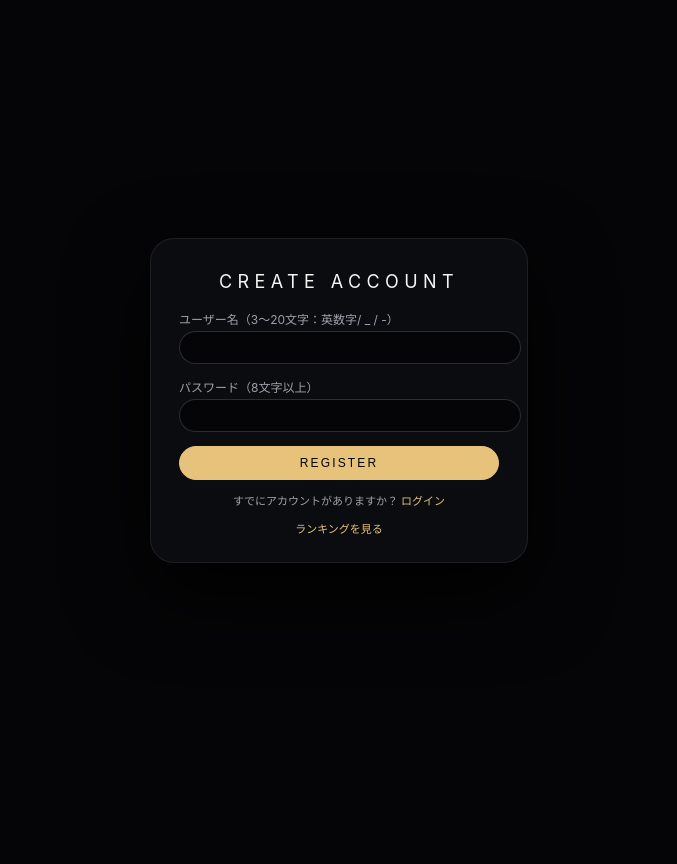
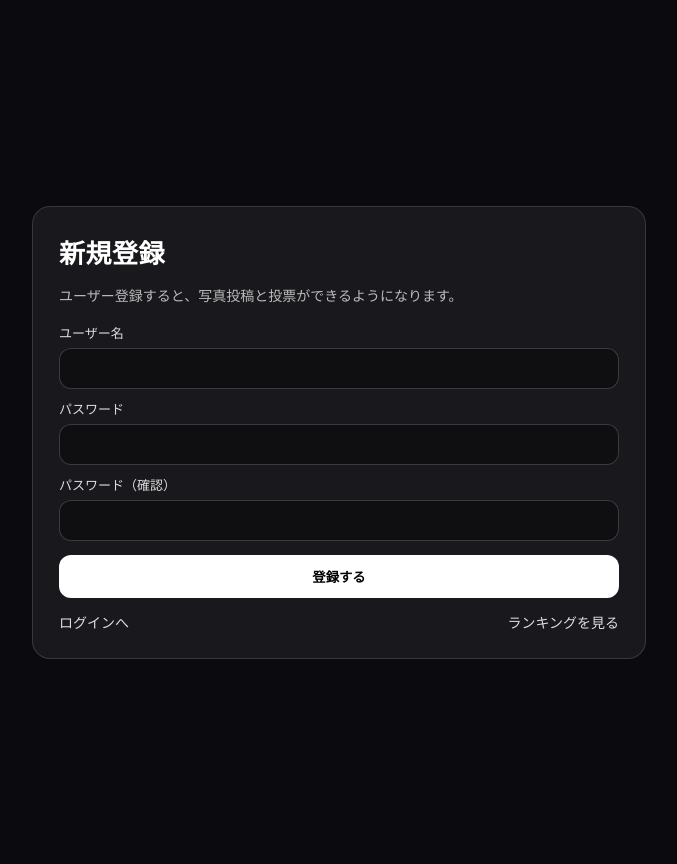
Before and after one commit to the-outfit-the/the-outfit, a Flask app: page /register in a window 1280 px wide. Shown: the whole page, without its empty margins (301-978 px from the left). Before the commit the page ends 563 px from the top, so only its background shows below. Run offline with Flask 3, Linux system fonts and the light colour scheme; data that the repository does not hold is empty; parts of the project's set-up code (start-up, migrations or seed data) failed here and were passed over.

Commit message:
Fix register template link url_for('index') instead of missing endpoint 'home'

```diff
--- a/templates/register.html
+++ b/templates/register.html
@@ -1,44 +1,56 @@
-<!DOCTYPE html>
+<!doctype html>
 <html lang="ja">
 <head>
-<meta charset="UTF-8">
+  <meta charset="utf-8" />
+  <meta name="viewport" content="width=device-width,initial-scale=1" />
   <title>The Outfit - Register</title>
   <style>
-body{margin:0;background:#050507;color:#f5f5f4;font-family:-apple-system,BlinkMacSystemFont,"Noto Sans JP",system-ui,sans-serif;display:flex;justify-content:center;align-items:center;min-height:100vh;}
-.card{background:#0b0c10;border-radius:24px;border:1px solid rgba(255,255,255,.08);box-shadow:0 30px 80px rgba(0,0,0,.9);padding:32px 28px 26px;width:320px;}
-.title{font-size:18px;letter-spacing:.3em;text-transform:uppercase;margin-bottom:18px;text-align:center;}
-label{font-size:12px;color:#a1a1aa;display:block;margin-bottom:4px;}
-input{width:100%;padding:8px 10px;border-radius:999px;border:1px solid rgba(255,255,255,.16);background:#050507;color:#f5f5f4;outline:none;font-size:13px;margin-bottom:14px;}
-button{width:100%;padding:9px 10px;border-radius:999px;border:1px solid #e6c27a;background:#e6c27a;color:#050507;font-size:12px;letter-spacing:.18em;text-transform:uppercase;cursor:pointer;}
-.sub{margin-top:12px;font-size:11px;color:#a1a1aa;text-align:center;}
-a{color:#e6c27a;text-decoration:none;}
-.flash{color:#f97373;font-size:11px;margin-bottom:8px;text-align:center;}
+    body{margin:0;font-family:system-ui,-apple-system,"Segoe UI",Roboto,"Noto Sans JP",sans-serif;background:#0b0b0f;color:#fff}
+    .wrap{min-height:100vh;display:grid;place-items:center;padding:32px}
+    .card{width:min(560px,92vw);background:rgba(255,255,255,.06);border:1px solid rgba(255,255,255,.14);border-radius:18px;padding:26px;backdrop-filter:blur(10px)}
+    h1{margin:0 0 14px;font-size:26px;letter-spacing:.02em}
+    .muted{color:rgba(255,255,255,.7);font-size:14px;margin:0 0 18px}
+    label{display:block;margin:10px 0 6px;color:rgba(255,255,255,.85);font-size:13px}
+    input{width:100%;box-sizing:border-box;padding:12px 12px;border-radius:12px;border:1px solid rgba(255,255,255,.18);background:rgba(0,0,0,.35);color:#fff;outline:none}
+    input:focus{border-color:rgba(255,255,255,.45)}
+    .btn{width:100%;margin-top:14px;padding:12px 14px;border-radius:12px;border:0;background:#fff;color:#000;font-weight:700;cursor:pointer}
+    .sub{display:flex;justify-content:space-between;gap:12px;margin-top:14px;font-size:14px}
+    .sub a{color:rgba(255,255,255,.85);text-decoration:none}
+    .sub a:hover{color:#fff;text-decoration:underline}
+    .err{background:rgba(255,0,80,.16);border:1px solid rgba(255,0,80,.35);padding:10px 12px;border-radius:12px;margin:12px 0;color:#ffd3df}
   </style>
 </head>
 <body>
+  <div class="wrap">
     <div class="card">
-  <div class="title">CREATE ACCOUNT</div>
+      <h1>新規登録</h1>
+      <p class="muted">ユーザー登録すると、写真投稿と投票ができるようになります。</p>
 
-  {% with messages = get_flashed_messages() %}
-    {% if messages %}
-      <div class="flash">{% for m in messages %}{{ m }}<br>{% endfor %}</div>
+      {% if error %}
+        <div class="err">{{ error }}</div>
       {% endif %}
-  {% endwith %}
 
-  <form method="post">
-    <input type="hidden" name="csrf_token" value="{{ csrf_token }}">
+      <form method="POST">
+        <input type="hidden" name="csrf_token" value="{{ csrf_token() }}">
 
-    <label>ユーザー名（3〜20文字：英数字/ _ / -）</label>
-    <input type="text" name="name" autocomplete="username">
+        <label>ユーザー名</label>
+        <input name="username" autocomplete="username" required>
 
-    <label>パスワード（8文字以上）</label>
-    <input type="password" name="password" autocomplete="new-password">
+        <label>パスワード</label>
+        <input type="password" name="password" autocomplete="new-password" required>
 
-    <button type="submit">REGISTER</button>
+        <label>パスワード（確認）</label>
+        <input type="password" name="password2" autocomplete="new-password" required>
+
+        <button class="btn" type="submit">登録する</button>
       </form>
 
-  <div class="sub">すでにアカウントがありますか？ <a href="{{ url_for('login') }}">ログイン</a></div>
-  <div class="sub"><a href="{{ url_for('home') }}">ランキングを見る</a></div>
+      <div class="sub">
+        <a href="{{ url_for('login') }}">ログインへ</a>
+        <!-- ここが修正点：home → index -->
+        <a href="{{ url_for('index') }}">ランキングを見る</a>
+      </div>
+    </div>
   </div>
 </body>
 </html>
```
Lines whose indentation alone changed are shown as unchanged.
